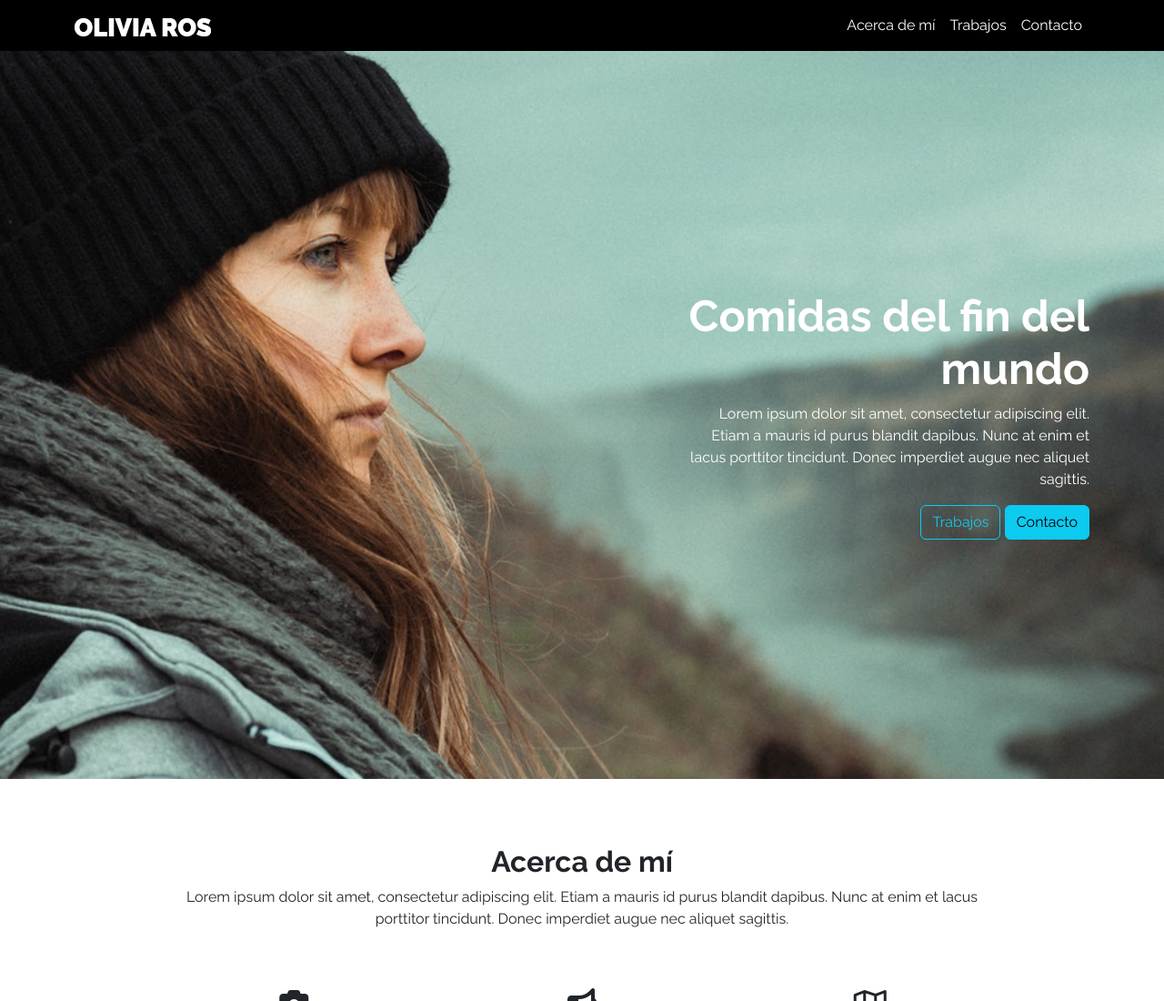
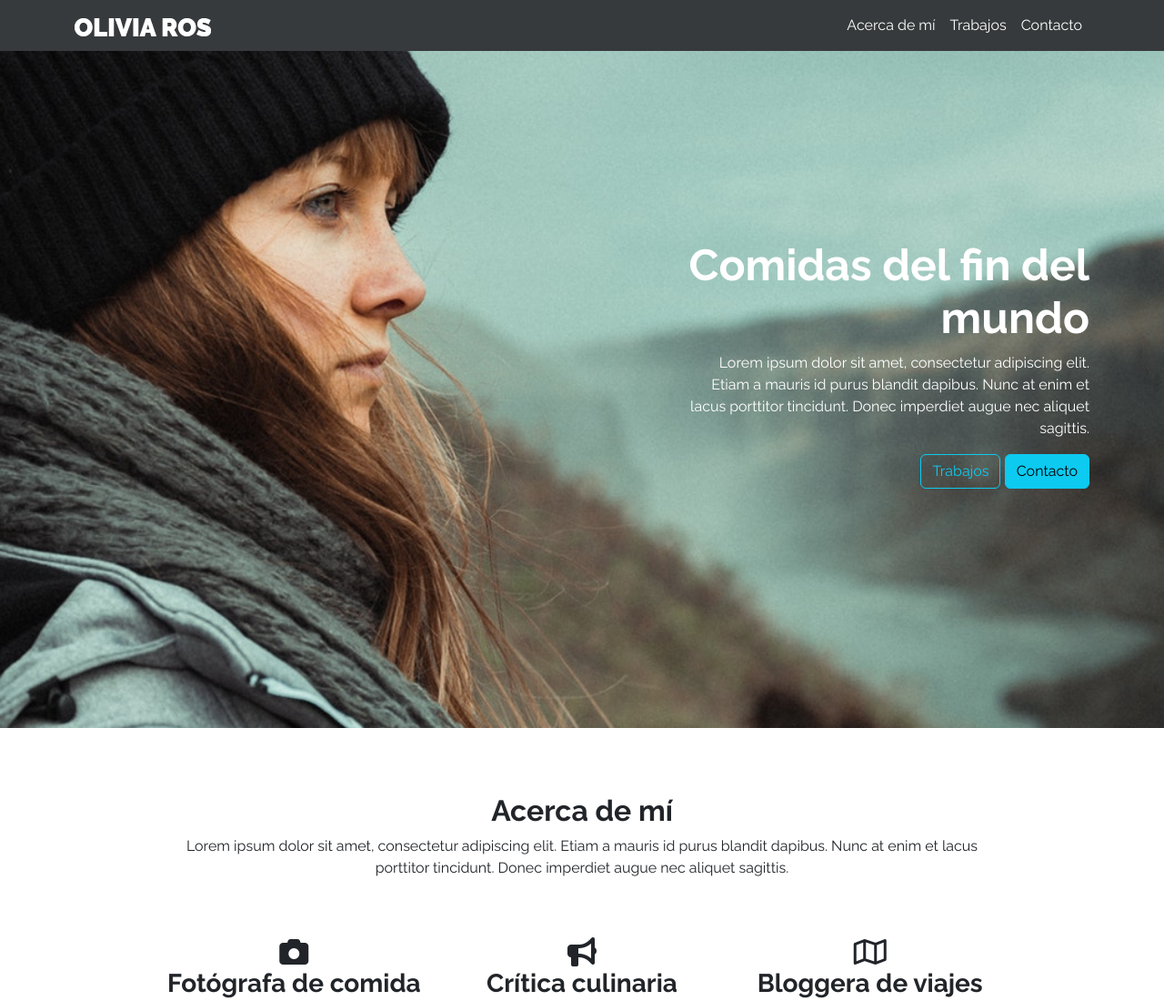
Before and after one commit to villagraclr/olivia-ros, a plain HTML site: page index.html in a window 1280 px wide. Shown: the top 1100 px of the page at 91% size. Drawn offline with nearby package versions, Linux system fonts and the light colour scheme.

Commit message:
Olivia Ros finalizado

```diff
--- a/index.html
+++ b/index.html
@@ -13,7 +13,7 @@
 </head>
 <body>
     <!-- Navbar-->
-    <nav id="index" class="navbar navbar-expand-lg text-white bg-black">
+    <nav id="index" class="navbar navbar-expand-lg text-white fixed-top">
         <div class="container">
             <a class="navbar-brand" href="./index.html"><img src="./assets/img/logo.png" alt=""></a>
             <button class="navbar-toggler text-white" type="button" data-bs-toggle="collapse" data-bs-target="#navbarNavAltMarkup"
@@ -36,8 +36,8 @@
                     <h2 class="raleway-bold text-end">Comidas del fin del mundo</h2>
                     <p class="raleway-regular text-end">Lorem ipsum dolor sit amet, consectetur adipiscing elit. Etiam a mauris id purus blandit dapibus. Nunc at enim et lacus porttitor tincidunt. Donec imperdiet augue nec aliquet sagittis.</p>
                     <div class="float-end">
-                        <button type="button" class="btn btn-outline-info raleway-regular text-end">Trabajos</button>
-                        <button class="btn btn-info raleway-regular text-end" type="submit">Contacto</button>
+                        <a href="#portafolio" class="btn btn-outline-info raleway-regular text-end">Trabajos</a>
+                        <a href="#contacto" class="btn btn-info raleway-regular text-end">Contacto</a>
                     </div>
                 </div>
             </div>
```
